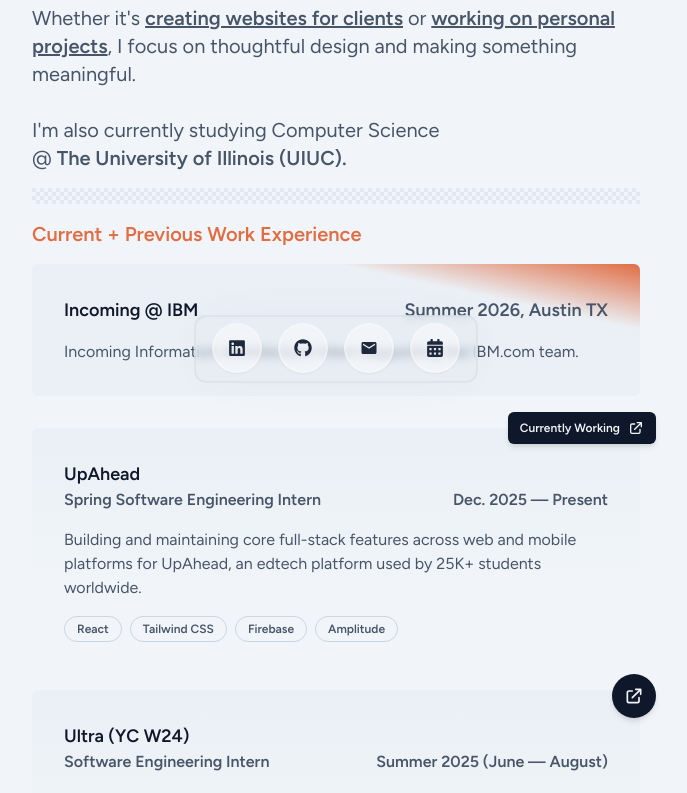
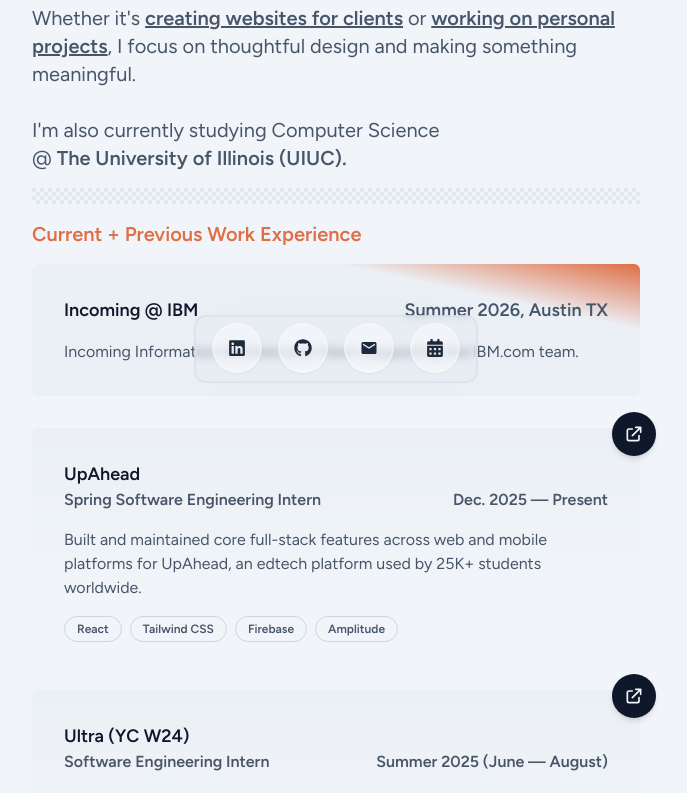
Before and after one commit to PkTheCoda/portfolio-v3, a React (Vite) app: page / in a window 1280 px wide. Shown: the part 401-1194 px from the top of the page, without its empty margins (304-991 px from the left). Built offline with nearby package versions, Linux system fonts and the light colour scheme.

Commit message:
changed upahead currently working to false

```diff
--- a/src/Components/Experience.jsx
+++ b/src/Components/Experience.jsx
@@ -11,10 +11,10 @@
         company: 'UpAhead',
         position: 'Spring Software Engineering Intern',
         dateRange: 'Dec. 2025 — Present',
-        description: 'Building and maintaining core full-stack features across web and mobile platforms for UpAhead, an edtech platform used by 25K+ students worldwide.',
+        description: 'Built and maintained core full-stack features across web and mobile platforms for UpAhead, an edtech platform used by 25K+ students worldwide.',
         link: 'https://www.upahead.online/',
         tools: ['React', 'Tailwind CSS', 'Firebase', 'Amplitude'],
-        current: true
+        current: false
     },
     {
         image: ultralogo,
```
